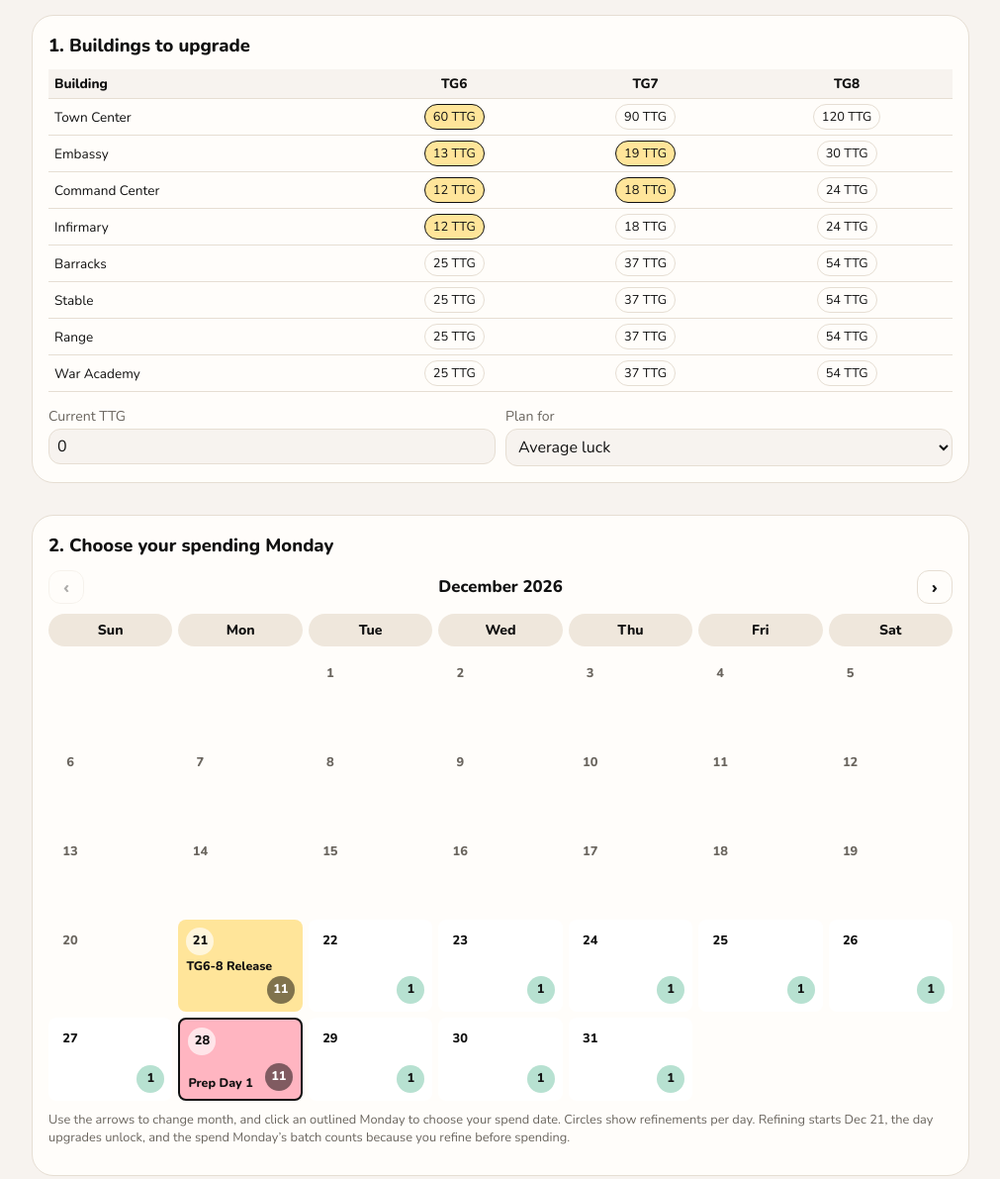
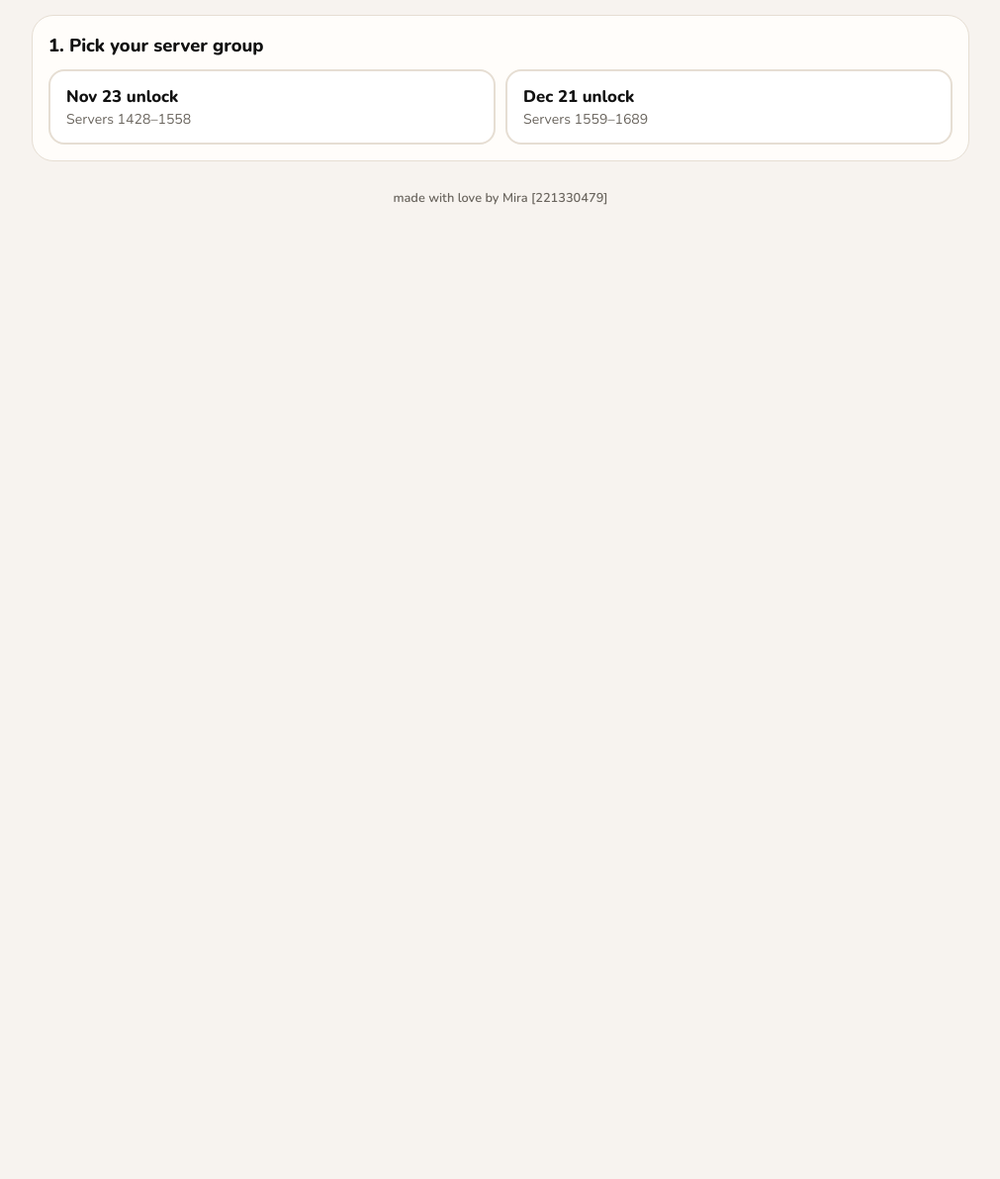
Before and after one commit to mirakingshot/tgcalendar, a plain HTML site: page index.html in a window 1280 px wide. Shown: the part 120-1311 px from the top of the page at 99% size, without its empty margins (134-1145 px from the left). After the commit the page ends 800 px from the top, so only its background shows below. Drawn offline with nearby package versions, Linux system fonts and the light colour scheme.

Commit message:
Update index.html
added server group selection

```diff
--- a/index.html
+++ b/index.html
@@ -65,18 +65,24 @@ th{background:#F7F3EF}
 .ct{background:color-mix(in srgb,var(--bgc),#000 50%);color:#fff}
 .ct{background:#B7E1D1;color:#111111}
 .rl .ct,.pp .ct,.kv .ct{background:color-mix(in srgb,var(--bgc),#000 50%);color:#fff}
+.srv{display:flex;flex-direction:column;align-items:flex-start;gap:2px;padding:14px 16px;border:2px solid var(--bd);border-radius:16px;background:#fff;color:var(--tx);font-family:"Nunito",system-ui,sans-serif;cursor:pointer;text-align:left}
+.srv b{font-size:1.05rem;font-weight:800}.srv span{color:var(--mu);font-size:.88rem}
+.srv[aria-pressed=true]{background:var(--ac);border-color:var(--ln)}.srv[aria-pressed=true] span{color:var(--tx)}
 </style></head><body><main>
 <h1>Truegold calendar planner</h1>
 <p class="s">Pick a spending Monday. The planner finds the smallest Monday batch that reaches your Tempered Truegold goal by then, and lays out each week.</p>
+<section class="card"><h2>1. Pick your server group</h2><div class="row" style="margin-top:0"><button class="srv" data-g="a" aria-pressed="false"><b>Nov 23 unlock</b><span>Servers 1428–1558</span></button><button class="srv" data-g="b" aria-pressed="false"><b>Dec 21 unlock</b><span>Servers 1559–1689</span></button></div></section>
+<div id="app" hidden>
 <div class="g">
-<section class="card"><h2>1. Buildings to upgrade</h2><div class="w"><table id="bt"></table></div>
+<section class="card"><h2>2. Buildings to upgrade</h2><div class="w"><table id="bt"></table></div>
 <div class="row"><div><label for="cur">Current TTG</label><input id="cur" type="number" min="0" value="0"></div>
 <div><label for="mode">Plan for</label><select id="mode"><option value="av">Average luck</option><option value="mn">Guaranteed (worst case)</option></select></div></div></section>
-<section class="card"><h2>2. Choose your spending Monday</h2><div class="nav"><button id="pv" aria-label="Previous month">‹</button><span id="mt"></span><button id="nx" aria-label="Next month">›</button></div>
-<div class="w"><div class="cal" id="cal"></div></div><p class="note">Use the arrows to change month, and click an outlined Monday to choose your spend date. Circles show refinements per day. Refining starts Dec 21, the day upgrades unlock, and the spend Monday’s batch counts because you refine before spending.</p></section></div>
+<section class="card"><h2>3. Choose your spending Monday</h2><div class="nav"><button id="pv" aria-label="Previous month">‹</button><span id="mt"></span><button id="nx" aria-label="Next month">›</button></div>
+<div class="w"><div class="cal" id="cal"></div></div><p class="note">Use the arrows to change month, and click an outlined Monday to choose your spend date. Circles show refinements per day. Refining starts on your server’s unlock day, when upgrades unlock, and the spend Monday’s batch counts because you refine before spending.</p></section></div>
 <section class="card"><h2 id="pl">Your 6 Week Plan</h2><div class="k" id="sum"></div><div id="wr" class="warn"></div></section>
 <section class="card"><h2>Week by week</h2><div class="w"><table id="wt"></table></div>
 <p class="note">Weekly cap is 100 refinements: the Monday batch plus 1 per day Tuesday to Sunday. The first refinement each day costs half. Costs: 20/50/100/130/160 TG per refinement across each block of 20. Average TTG per refinement is estimated from the planner’s strategy table, so treat averages as close approximations.</p></section>
+</div>
 <footer class="note" style="text-align:center;margin-top:28px;font-weight:600">made with love by Mira [221330479]</footer>
 </main>
 <script>
@@ -84,7 +90,7 @@ const T=[20,50,100,130,160],MN=[1,2,3,3,3],AV=[1.45,2.15,3.18,3.43,3.71];
 const N=["Town Center","Embassy","Command Center","Infirmary","Barracks","Stable","Range","War Academy"];
 const C={6:[[900,60],[225,13],[180,12],[180,12],[405,25],[405,25],[405,25],[405,25]],7:[[1080,90],[270,19],[216,18],[216,18],[486,37],[486,37],[486,37],[486,37]],8:[[1080,120],[270,30],[216,24],[216,24],[486,54],[486,54],[486,54],[486,54]]};
 const S=new Set(["6-0","6-1","6-2","6-3","7-1","7-2"]);
-const START=new Date(2026,11,21),DAY=864e5,MS=["January","February","March","April","May","June","July","August","September","October","November","December"];
+const UNL={a:new Date(2026,10,23),b:new Date(2026,11,21)};let START=UNL.b;const DAY=864e5,MS=["January","February","March","April","May","June","July","August","September","October","November","December"];
 let sel=5,vm=new Date(2026,11,1);
 const $=id=>document.getElementById(id),f=n=>Math.round(n).toLocaleString();
 const wk=B=>{let tg=0,mn=0,av=0;for(let i=1;i<=B+6;i++){const t=Math.floor((i-1)/20);let p=T[t];if(i==1||i>B)p/=2;tg+=p;mn+=MN[t];av+=AV[t]}return{tg,mn,av}};
@@ -97,7 +103,7 @@ N.forEach((n,b)=>{h+="<tr><td>"+n+"</td>"+[6,7,8].map(l=>'<td><button class="tg"
 $("bt").innerHTML=h;
 $("bt").onclick=e=>{const k=e.target.dataset.k;if(!k)return;S.has(k)?S.delete(k):S.add(k);if(k[0]=="8"&&S.has(k)){const b=k.slice(2);S.add("6-"+b);S.add("7-"+b)}build();render()}}
 function cal(){const y=vm.getFullYear(),m=vm.getMonth(),B=plan().B,pad=new Date(y,m,1).getDay(),nd=new Date(y,m+1,0).getDate();
-$('mt').textContent=MS[m]+' '+y;$('pv').disabled=y==2026&&m==11;$('nx').disabled=y==2027&&m==5;
+$('mt').textContent=MS[m]+' '+y;$('pv').disabled=y*12+m<=START.getFullYear()*12+START.getMonth();$('nx').disabled=y==2027&&m==5;
 let h=['Sun','Mon','Tue','Wed','Thu','Fri','Sat'].map(x=>'<b>'+x+'</b>').join('');
 for(let i=0;i<pad;i++)h+='<span></span>';
 for(let d=1;d<=nd;d++){const dt=new Date(y,m,d),dd=Math.round((dt-START)/DAY),w=wkOf(dt),mon=dt.getDay()==1,ok=mon&&w>=1&&w%4==1,pm=addD(dt,-5),kv=dt.getDay()==6&&wkOf(pm)>=1&&wkOf(pm)%4==1,inP=dd>=0&&dd<=sel*7,isS=mon&&w==sel;
@@ -115,7 +121,8 @@ $("sum").innerHTML='<div><span>Spend date</span><b class="big">'+fm(end)+", "+en
 $("wr").textContent=p.ok?"":"Even the maximum batch of 94 does not reach "+f(p.need)+" TTG by this date. Choose a later Monday or fewer buildings.";
 let h="<tr><th>Week</th><th>Dates</th><th>Plan</th><th>TG</th><th>TTG this week</th><th>Running TTG</th></tr>",run=+$("cur").value||0,per=w[p.m];
 for(let i=0;i<sel;i++){const s=addD(START,i*7);run+=per;const pct=Math.min(100,run/Math.max(1,n.tt)*100);
-h+="<tr><td>"+(i+1)+(i==0?" (unlock Dec 21)":"")+"</td><td>"+fm(s)+" – "+fm(addD(s,6))+"</td><td>Mon ×"+p.B+", then 1 a day</td><td>"+f(w.tg)+"</td><td>"+(p.m=="av"?"≈ ":"≥ ")+f(per)+'</td><td>'+f(run)+" of "+f(n.tt)+'<div class="bar"><i style="width:'+pct+'%"></i></div></td></tr>'}
+h+="<tr><td>"+(i+1)+(i==0?" (unlock "+fm(START)+")":"")+"</td><td>"+fm(s)+" – "+fm(addD(s,6))+"</td><td>Mon ×"+p.B+", then 1 a day</td><td>"+f(w.tg)+"</td><td>"+(p.m=="av"?"≈ ":"≥ ")+f(per)+'</td><td>'+f(run)+" of "+f(n.tt)+'<div class="bar"><i style="width:'+pct+'%"></i></div></td></tr>'}
 {const s=addD(START,sel*7);run+=x[p.m];h+="<tr><td>"+(sel+1)+"</td><td>"+fm(s)+"</td><td>Mon ×"+p.B+", then spend</td><td>"+f(x.tg)+"</td><td>"+(p.m=="av"?"≈ ":"≥ ")+f(x[p.m])+"</td><td>"+f(run)+" of "+f(n.tt)+"</td></tr>"}$("pl").textContent="Your "+(sel+1)+" Week Plan";$("wt").innerHTML=h;cal()}
+document.querySelectorAll(".srv").forEach(b=>b.onclick=()=>{document.querySelectorAll(".srv").forEach(x=>x.setAttribute("aria-pressed",x==b));START=UNL[b.dataset.g];sel=5;vm=new Date(START.getFullYear(),START.getMonth(),1);$("app").hidden=false;render()});
 $("cur").oninput=render;$("mode").onchange=render;build();render();
 </script></body></html>
```
